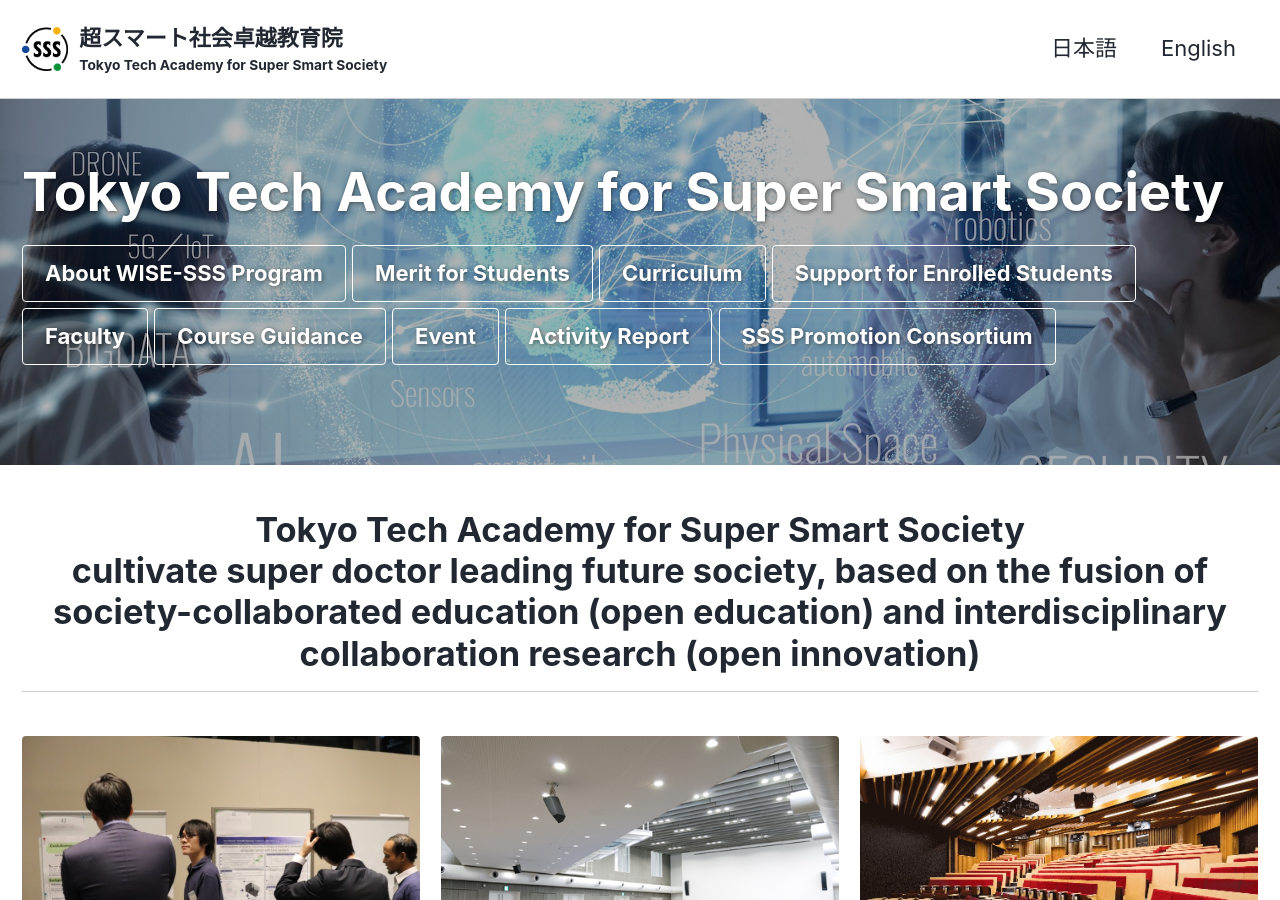
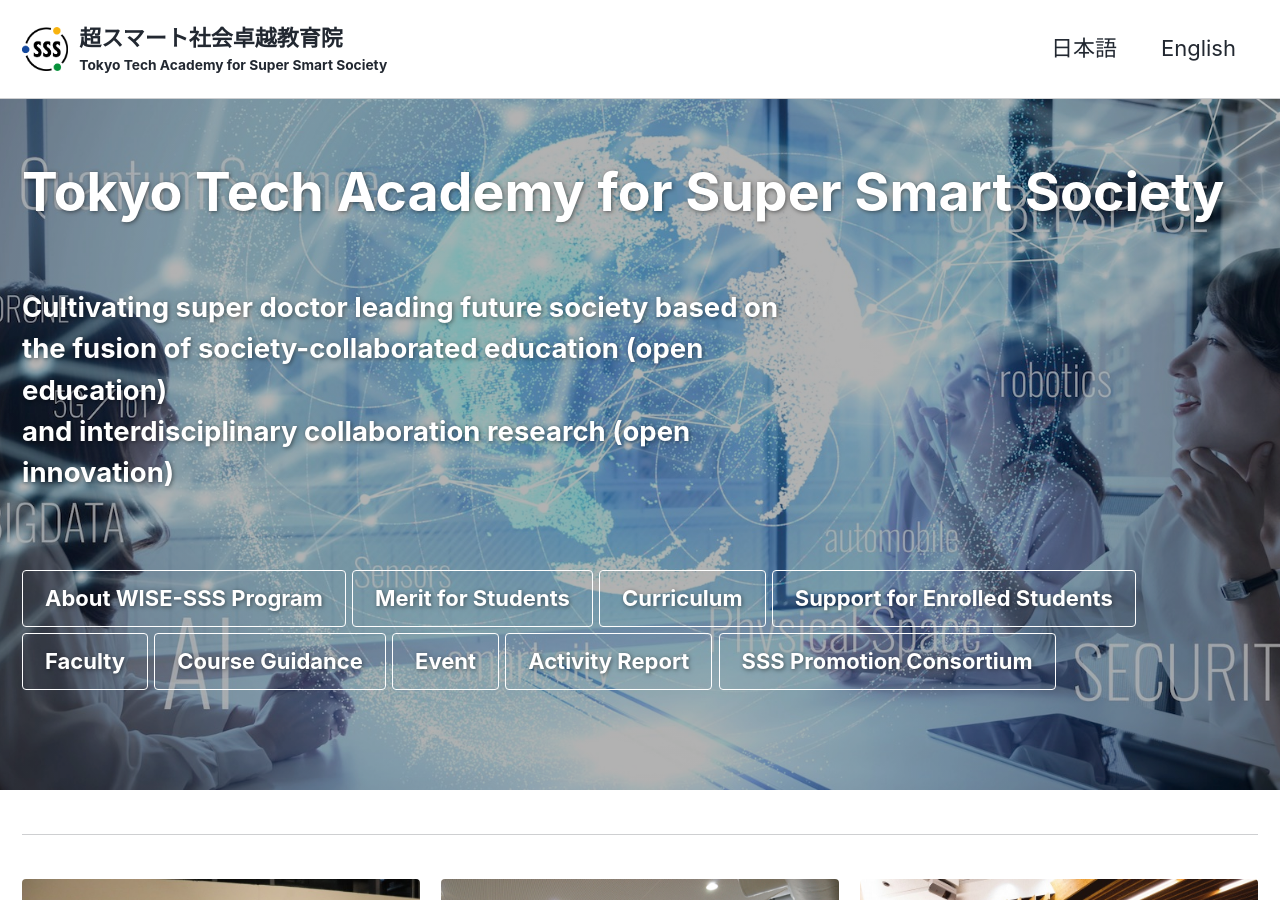
Before and after one commit to fl1d/w0ex.github.io, a Jekyll site: the page built from _pages/home_en.md, in a window 1280 px wide and 900 px high. Built offline with Jekyll 4.4.1, drawn with Linux system fonts in a browser that asks for light colours; cached includes are drawn as plain includes; nearby versions of some CDN libraries.

Commit message:
image in home

```diff
--- a/_pages/home_en.md
+++ b/_pages/home_en.md
@@ -2,6 +2,8 @@
 title: "Tokyo Tech Academy for Super Smart Society"
 layout: splash
 permalink: /en
+# excerpt: <br><B>Next-generation Human Resources<br>Technologies for Super Smart Society</B><br><br>
+excerpt: <br><B>Cultivating super doctor leading future society based on <br>the fusion of society-collaborated education (open education)<br> and interdisciplinary collaboration research (open innovation)</B><br><br>
 header:
   overlay_color: "#000"
   overlay_filter: "0.3"
@@ -55,10 +57,10 @@
     btn_class: "btn--primary"
 ---
 
-<div style="text-align:center"><h1>
+<!-- <div style="text-align:center"><h1>
 Tokyo Tech Academy for Super Smart Society<br>
 cultivate super doctor leading future society, based on the fusion of society-collaborated education (open education) and interdisciplinary collaboration research (open innovation)
-</h1></div>
+</h1></div> -->
 
  {% include feature_row id="intro" type="center" %}
 
```
Also changed, not shown: _pages/faculty_en.md (+1 -0 lines), _pages/home.md (+3 -2 lines), _pages/kick-off_en.md (+1 -1 lines).
